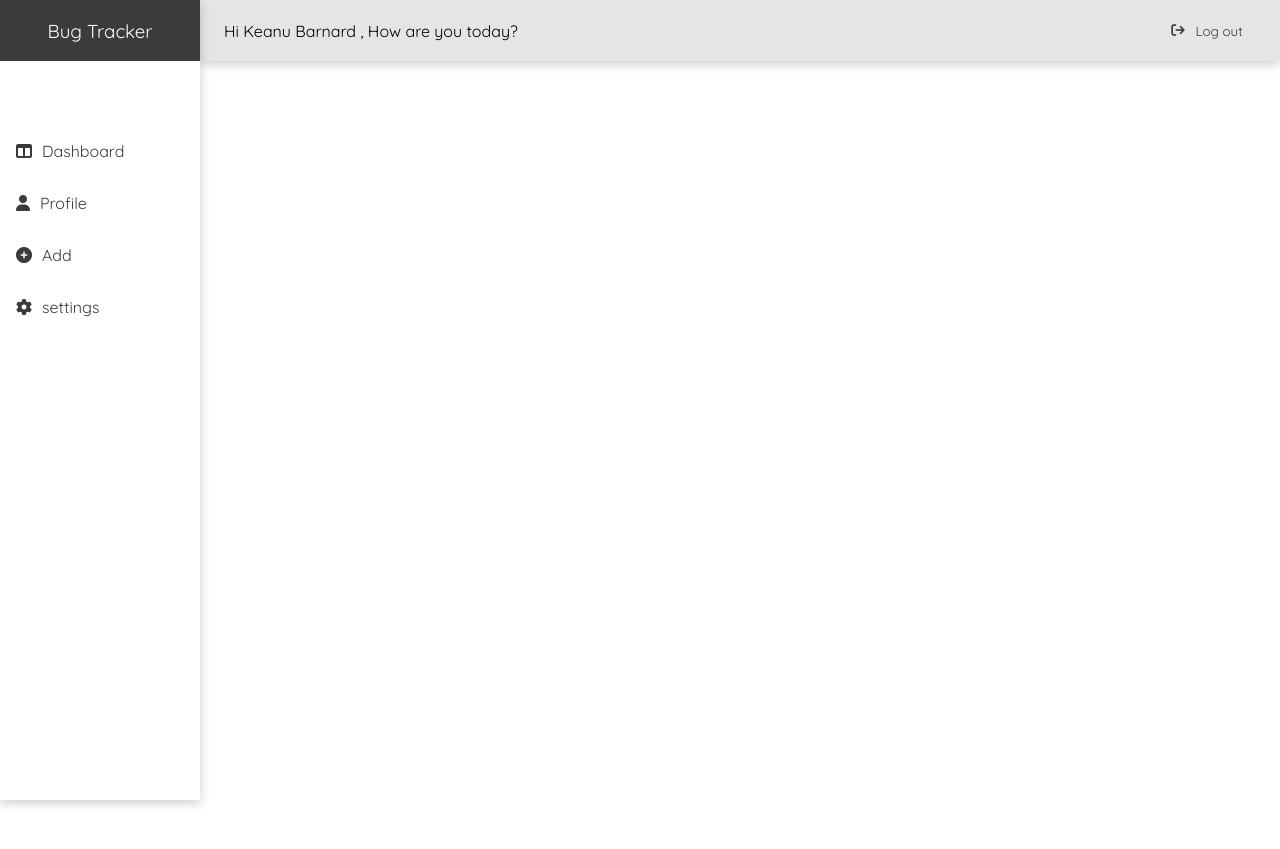
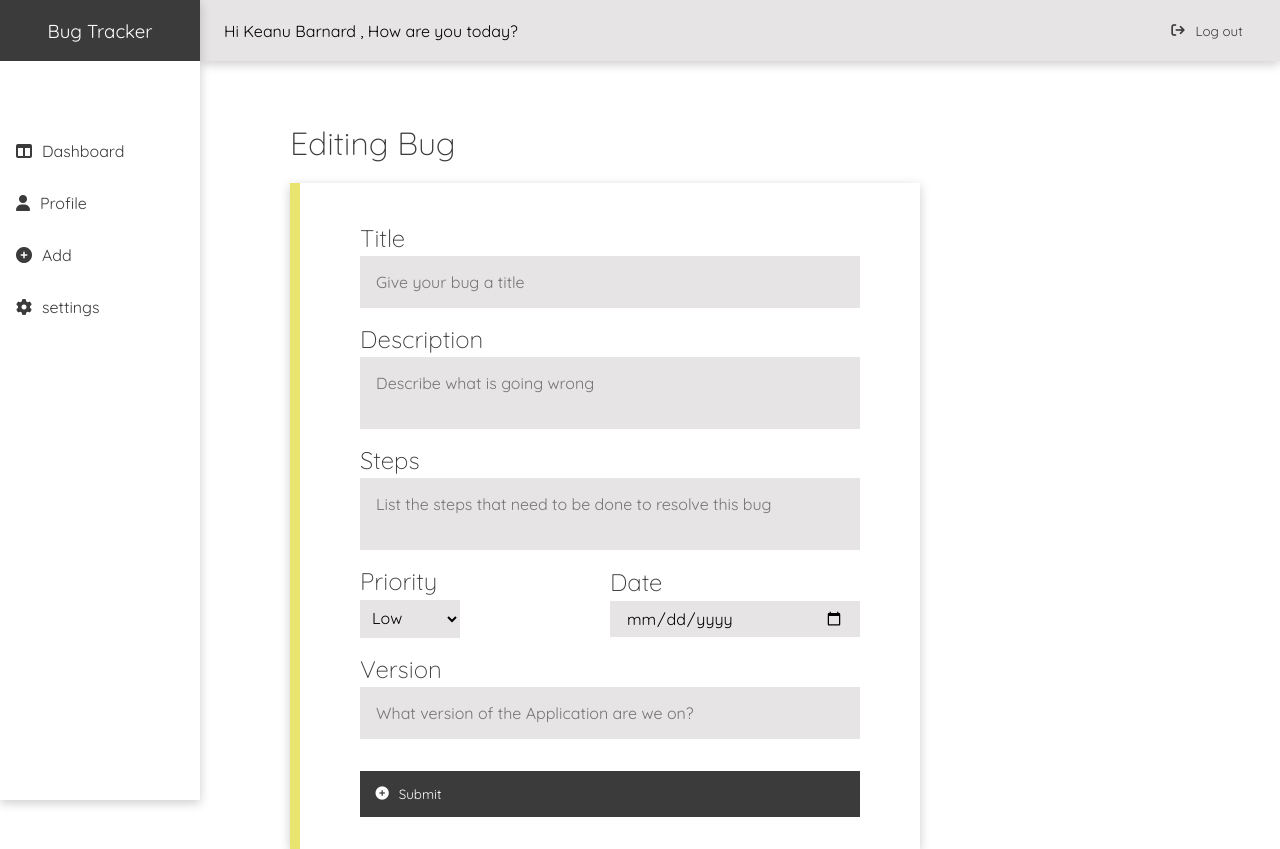
Before and after one commit to KeanuBarnardd/Bug-Tracker-Final, a React (Create React App) app in the folder bug-tracker/: page /EditBug in a window 1280 px wide. Before the commit the page ends 800 px from the top, so only its background shows below. Built offline with nearby package versions, Linux system fonts and the light colour scheme.

Commit message:
Add Edit Bug Component

```diff
--- a/bug-tracker/src/App.jsx
+++ b/bug-tracker/src/App.jsx
@@ -5,6 +5,7 @@ import Dashboard from "./Pages/Dashboard/Dashboard";
 import AddBug from "./Pages/AddBug/AddBug";
 import Profile from "./Pages/Profile/Profile";
 import Settings from "./Pages/Settings/Settings";
+import EditBug from "./Pages/EditBug/EditBug";
 import "./Styles/general.scss";
 
 export default function App() {
@@ -50,7 +51,12 @@ export default function App() {
     }
   };
 
+  const editBugHandler = (bugData) => {
+    console.log(bugData.title, "is current Bug");
+  };
+
   const resolveBugHandler = (bugData, status) => {
+    alert("Are you sure you want to resolve bug");
     // Update our Resolved Bug List....
     const resolveDate = getDate();
     // Add Bug to resolvedList
@@ -143,6 +149,7 @@ export default function App() {
               resolveBugHandler={resolveBugHandler}
               updateCount={updateCount}
               bugDataCount={bugDataCount}
+              editBugHandler={editBugHandler}
             />
           }
         />
@@ -163,6 +170,7 @@ export default function App() {
           element={<Profile bugDataCount={bugDataCount} resolvedBugs={resolvedBugs} />}
         />
         <Route path="/Settings" element={<Settings />} />
+        <Route path="/EditBug" element={<EditBug />} />
       </Routes>
     </div>
   );
--- a/bug-tracker/src/Components/Bug/Bug.jsx
+++ b/bug-tracker/src/Components/Bug/Bug.jsx
@@ -3,7 +3,7 @@ import IconButton from "../IconButton/IconButton";
 
 import "./Bug.scss";
 
-export default function Bug({ title, description, steps, version, date, bugData ,getPriorityHandler, resolveBugHandler}) {
+export default function Bug({ title, description, steps, version, date, bugData ,getPriorityHandler, resolveBugHandler, editBugHandler}) {
   return (
     <div className={`bug ${getPriorityHandler(bugData)}`}>
       <div className="title-version">
@@ -18,7 +18,7 @@ export default function Bug({ title, description, steps, version, date, bugData
       <p className="bug-text">{steps}</p>
       <div className="bottom-container">
         <div className="button-container">
-          <IconButton icon="fa-solid fa-pen-to-square" text="Edit" />
+          <IconButton icon="fa-solid fa-pen-to-square" text="Edit" buttonClick={(e)=> editBugHandler(bugData)}/>
           <IconButton icon="fa-solid fa-check" buttonClick={(e)=> resolveBugHandler(bugData, bugData.priority)} text="Resolve" />
         </div>
         <span>
--- a/bug-tracker/src/Pages/Dashboard/Dashboard.jsx
+++ b/bug-tracker/src/Pages/Dashboard/Dashboard.jsx
@@ -10,6 +10,7 @@ export default function Dashboard({
   getPriorityHandler,
   resolveBugHandler,
   bugDataCount,
+  editBugHandler
 }) {
   const [filterPriority, setFilterPriority] = useState("all");
 
@@ -34,6 +35,7 @@ export default function Dashboard({
       bugData={bug}
       getPriorityHandler={getPriorityHandler}
       resolveBugHandler={resolveBugHandler}
+      editBugHandler={editBugHandler}
     />
   ));
 
--- /dev/null
+++ b/bug-tracker/src/Pages/EditBug/EditBug.jsx
@@ -0,0 +1,51 @@
+import React from "react";
+import FormInput from "../../Components/FormInput/FormInput";
+import IconButton from "../../Components/IconButton/IconButton";
+import "./EditBug.scss";
+
+export default function EditBug() {
+  return (
+    <div className="container-col content">
+      <div className="content-view">
+        <h1>Editing Bug</h1>
+        <form action="">
+          <FormInput label="Title" isInput={true} placeHolder="Give your bug a title" />
+          <FormInput
+            label="Description"
+            isInput={false}
+            placeHolder="Describe what is going wrong"
+          />
+          <FormInput
+            label="Steps"
+            isInput={false}
+            placeHolder="List the steps that need to be done to resolve this bug"
+          />
+
+          <div className="selectors">
+            <div className="s-input">
+              <h2 htmlFor="">Priority</h2>
+              <select name="" id="">
+                <option value="low">Low</option>
+                <option value="medium">Medium</option>
+                <option value="high">High</option>
+              </select>
+            </div>
+
+            <div className="s-input">
+              <h2 htmlFor="">Date</h2>
+              <input className="date-input" type="Date"></input>
+            </div>
+          </div>
+
+          <FormInput
+            label="Version"
+            isInput={true}
+            placeHolder="What version of the Application are we on? "
+          />
+
+          <IconButton type="submit" text={"Submit"} icon={"fa-solid fa-circle-plus"} />
+        </form>
+      </div>
+    </div>
+  );
+}
```
Also changed, not shown: bug-tracker/src/Pages/EditBug/EditBug.scss (added), bug-tracker/src/TodoList.txt.
